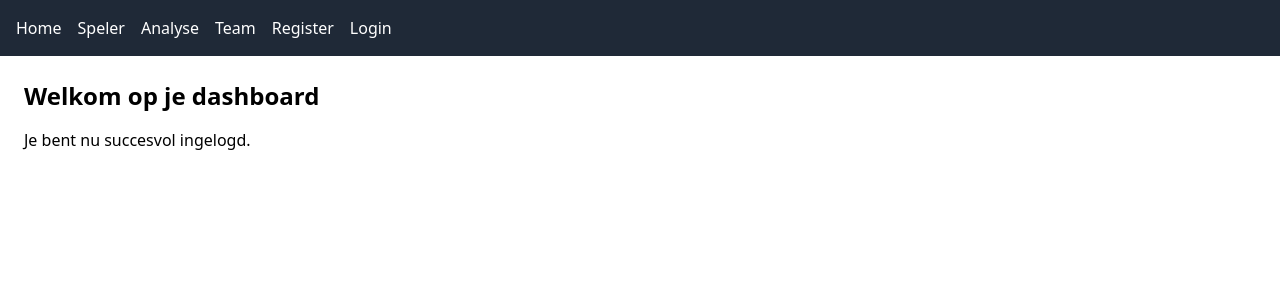
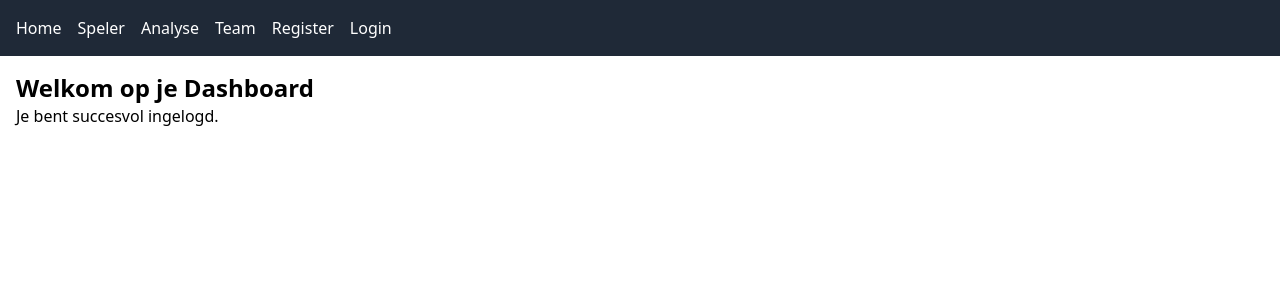
Before and after one commit to Trompert-Analysis/Voetbal-analysetool, a React (Vite) app in the folder frontend/: page /Dashboard in a window 1280 px wide. Shown: the top 300 px of the page. Built offline with nearby package versions, Linux system fonts and the light colour scheme; the HTML template or start-up script is replaced by a standard one.

Commit message:
Update Dashboard.jsx

```diff
--- a/frontend/src/pages/Dashboard.jsx
+++ b/frontend/src/pages/Dashboard.jsx
@@ -1,12 +1,12 @@
 import React from 'react';
 
-function Dashboard() {
+const Dashboard = () => {
   return (
-    <div className="p-6">
-      <h1 className="text-2xl font-bold mb-4">Welkom op je dashboard</h1>
-      <p>Je bent nu succesvol ingelogd.</p>
+    <div className="p-4">
+      <h1 className="text-2xl font-bold">Welkom op je Dashboard</h1>
+      <p>Je bent succesvol ingelogd.</p>
     </div>
   );
-}
+};
 
 export default Dashboard;
```
